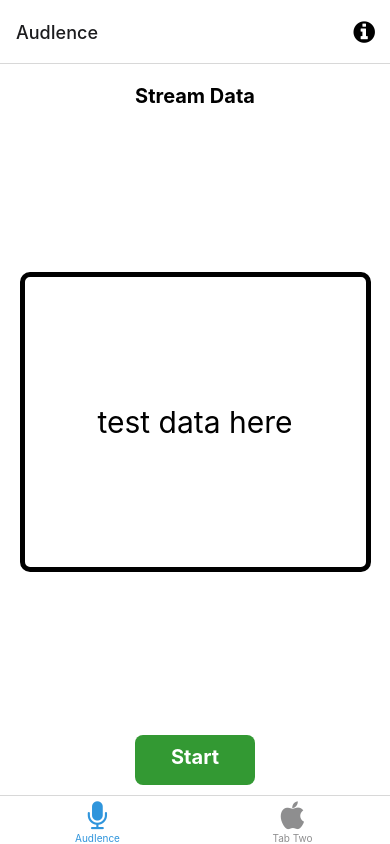
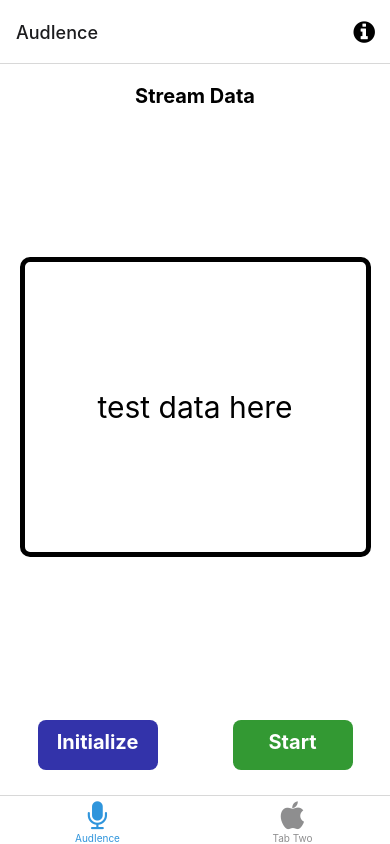
Before and after one commit to niembro64/audience, a React Native app: screen /TabOne in a window 390 px wide. Built offline with nearby package versions, Linux system fonts and the light colour scheme; what expo-linking would draw is missing.

Commit message:
two buttons for initialize

```diff
--- a/screens/TabOneScreen.tsx
+++ b/screens/TabOneScreen.tsx
@@ -86,7 +86,7 @@ export default function TabOneScreen({
       hasPermissionsRecordAudio &&
       hasPermissinosExternalStorage
     ) {
-      setUpLiveAudioStream();
+      initAudioStream();
     }
   }, [
     ranPermissionsSetup,
@@ -94,7 +94,7 @@ export default function TabOneScreen({
     hasPermissinosExternalStorage,
   ]);
 
-  const setUpLiveAudioStream = () => {
+  const initAudioStream = () => {
     const options: Options = {
       sampleRate: 44100, // default 44100
       channels: 1, // 1 or 2, default 1
@@ -134,7 +134,7 @@ export default function TabOneScreen({
   let bufferIndex = 0;
   let bufferIndexMod = 30;
 
-  const startListening = () => {
+  const startAudioStream = () => {
     setIsStreaming(true);
     console.log("startListening");
     LiveAudioStream.start();
@@ -152,7 +152,7 @@ export default function TabOneScreen({
     });
   };
 
-  const stopListening = () => {
+  const stopAudioStream = () => {
     setIsStreaming(false);
     console.log("stopListening");
     LiveAudioStream.stop();
@@ -164,6 +164,13 @@ export default function TabOneScreen({
       <View style={styles.small_text_container}>
         <Text style={styles.small_text}>{chunkState}</Text>
       </View>
+      <View style={styles.button_parent}>
+        <TouchableOpacity
+          style={[styles.button, styles.button_purple]}
+          onPress={() => initAudioStream()}
+        >
+          <Text style={styles.button_text}>Initialize</Text>
+        </TouchableOpacity>
         <TouchableOpacity
           style={[
             styles.button,
@@ -171,14 +178,17 @@ export default function TabOneScreen({
           ]}
           onPress={() => {
             if (isStreaming) {
-            stopListening();
+              stopAudioStream();
             } else {
-            startListening();
+              startAudioStream();
             }
           }}
         >
-        <Text style={styles.button_text}>{isStreaming ? "Stop" : "Start"}</Text>
+          <Text style={styles.button_text}>
+            {isStreaming ? "Stop" : "Start"}
+          </Text>
         </TouchableOpacity>
+      </View>
     </View>
   );
 }
@@ -236,15 +246,12 @@ const styles = StyleSheet.create({
   },
   button_red: {
     backgroundColor: "#AA3333",
-    // borderRadius: 8,
-    // paddingVertical: 10,
-    // paddingHorizontal: 20,
   },
   button_green: {
     backgroundColor: "#339933",
-    // borderRadius: 8,
-    // paddingVertical: 10,
-    // paddingHorizontal: 20,
+  },
+  button_purple: {
+    backgroundColor: "#3333AA",
   },
   button_text: {
     color: "#FFFFFF",
```
Lines whose indentation alone changed are shown as unchanged.
